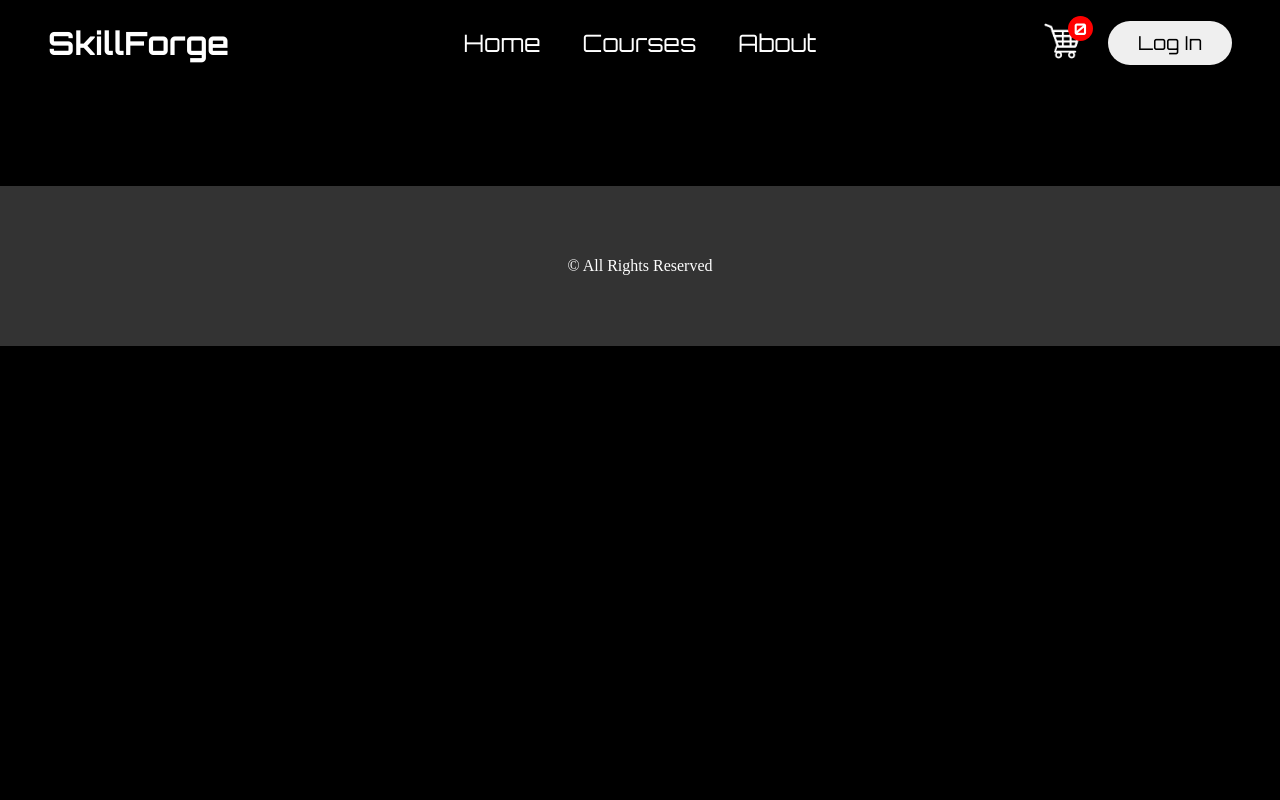
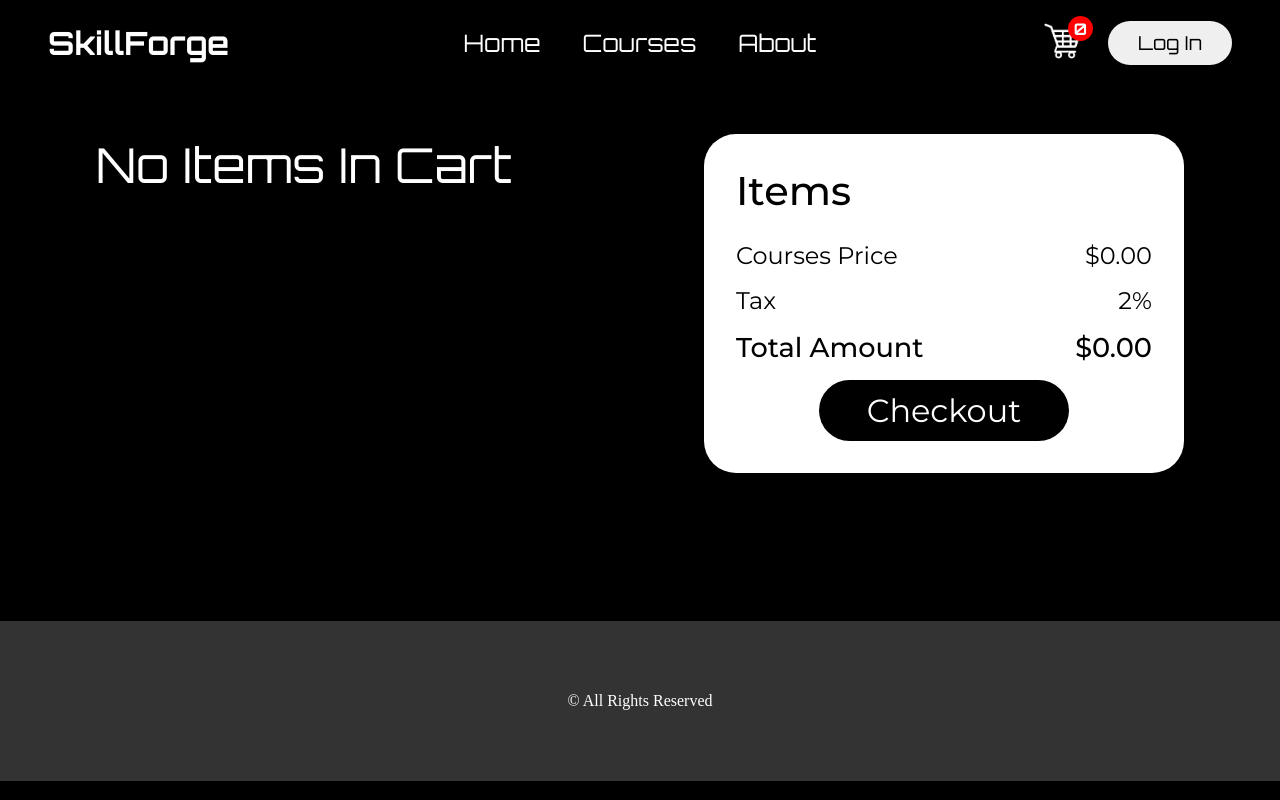
Before and after one commit to Gujigventsadze/SkillForge-Course-Website, a React (Vite) app: page /cart in a window 1280 px wide. Built offline with nearby package versions, Linux system fonts and the light colour scheme.

Commit message:
Added cart page fully functional

```diff
--- a/src/App.css
+++ b/src/App.css
@@ -8,9 +8,31 @@
     padding: 2rem;
     justify-items: center;
 }
+.main-cart-container {
+    box-sizing: border-box;
+    padding: 3rem 0;
+    display: flex;
+    justify-content: space-around;
+}
+.cart-items {
+    display: flex;
+    flex-direction: column;
+    gap: 1rem;
+}
+
+.no-items {
+    font-size: 3rem;
+    font-family: "Orbitron";
+    text-align: center;
+}
 @media (max-width: 1025px) {
     .coursebox-grid {
         grid-template-columns: repeat(2, 1fr);
+    }
+    .main-cart-container {
+        flex-direction: column;
+        align-items: center;
+        gap: 3rem;
     }
 }
 @media (max-width: 769px) {
--- a/src/App.tsx
+++ b/src/App.tsx
@@ -3,6 +3,8 @@ import Navbar from "./Components/Navbar/Navbar";
 import { BrowserRouter, Route, Routes } from "react-router-dom";
 import Homepage from "./Pages/Homepage";
 import Footer from "./Components/Footer/Footer";
+import Coursepage from "./Pages/Coursepage";
+import Cart from "./Pages/Cart";
 
 function App() {
   return (
@@ -10,6 +12,8 @@ function App() {
       <Navbar />
       <Routes>
         <Route path="/" element={<Homepage />} />
+        <Route path="/cart" element={<Cart />} />
+        <Route path="/course-page" element={<Coursepage />} />
       </Routes>
       <Footer />
     </BrowserRouter>
--- /dev/null
+++ b/src/Components/CartItem/CartItem.css
@@ -0,0 +1,87 @@
+.cartitem-container {
+    display: flex;
+    font-family: "Montserrat";
+    align-items: center;
+    gap: 3rem;
+    background-color: rgb(139, 139, 139);
+    width: 45rem;
+    color: black;
+    border-radius: 7.5rem;
+    box-sizing: border-box;
+    padding: 1rem;
+}
+.cartitem-left img {
+    height: 15rem;
+    width: 15rem;
+    object-fit: cover;
+    border-radius: 50%;
+}
+.cartitem-right {
+    display: flex;
+    flex-direction: column;
+    gap: 2rem;
+    box-sizing: border-box;
+}
+.cartitem-title {
+    font-size: 2.5rem;
+    font-weight: 500;
+}
+.cartitem-length {
+    display: flex;
+    gap: 6px;
+}
+.cartitem-length img {
+    height: 20px;
+}
+.cartitem-price {
+    font-size: 1.5rem;
+    font-weight: bold;
+}
+.trash-can,
+.cartitem-left {
+    flex: 1;
+}
+.cartitem-right {
+    flex: 3;
+}
+.trash-can {
+    display: flex;
+    justify-content: center;
+}
+.trash-can img {
+    height: 4rem;
+    cursor: pointer;
+    transition: 0.2s;
+}
+.trash-can img:hover {
+    opacity: 0.7;
+}
+.trash-can img:active {
+    opacity: 0.6;
+}
+
+@media (max-width: 426px) {
+    .cartitem-container {
+        flex-direction: column;
+        width: 25rem;
+        align-items: center;
+        border-radius: 2rem;
+    }
+    .cartitem-title {
+        text-align: center;
+    }
+    .cartitem-right {
+        align-items: center;
+        gap: 1rem;
+    }
+}
+@media (max-width: 376px) {
+    .cartitem-container {
+        width: 22rem;
+    }
+}
+@media (max-width: 321px) {
+    .cartitem-container {
+        width: 19rem;
+    }
+}
--- /dev/null
+++ b/src/Components/CartItem/CartItem.tsx
@@ -0,0 +1,40 @@
+import "./CartItem.css";
+import time from "../../assets/clock.png";
+import trash from "../../assets/trash-can.png";
+
+interface CartItemProps {
+  img: string;
+  title: string;
+  duration: number;
+  price: number;
+  onRemove: () => void;
+}
+
+const CartItem: React.FC<CartItemProps> = ({
+  img,
+  title,
+  duration,
+  price,
+  onRemove,
+}) => {
+  return (
+    <div className="cartitem-container">
+      <div className="cartitem-left">
+        <img src={img} />
+      </div>
+      <div className="cartitem-right">
+        <div className="cartitem-title">{title}</div>
+        <div className="cartitem-length">
+          <img src={time} />
+          <div>{duration} Months</div>
+        </div>
+        <div className="cartitem-price">${price.toFixed(2)}</div>
+      </div>
+      <div className="trash-can" onClick={onRemove}>
+        <img src={trash} />
+      </div>
+    </div>
+  );
+};
+
+export default CartItem;
--- /dev/null
+++ b/src/Components/CartTotal/CartTotal.css
@@ -0,0 +1,66 @@
+.carttotal-container {
+    display: flex;
+    flex-direction: column;
+    background-color: #fff;
+    color: black;
+    width: 30rem;
+    box-sizing: border-box;
+    padding: 2rem;
+    border-radius: 2rem;
+    font-family: "Montserrat";
+    gap: 1rem;
+}
+
+.total-course-list {
+    display: flex;
+    flex-direction: column;
+    gap: 10px;
+}
+.course-titles {
+    font-size: 2.5rem;
+    font-weight: 500;
+}
+.course-list {
+    display: flex;
+    gap: 6px;
+}
+.course-list div {
+    color: gray;
+}
+.total-courses,
+.total-tax,
+.total-amount {
+    display: flex;
+    justify-content: space-between;
+    font-size: 1.5rem;
+}
+.total-amount {
+    font-size: 1.7rem;
+    font-weight: 500;
+}
+.checkout-btn {
+    display: flex;
+    justify-content: center;
+    margin-top: 20  px;
+}
+
+@media (max-width: 426px) {
+    .carttotal-container {
+        width: 25rem;
+    }
+}
+@media (max-width: 376px) {
+    .carttotal-container {
+        width: 23rem;
+        padding: 1.2rem;
+    }
+    .total-amount {
+        font-size: 1.5rem;
+    }
+}
+@media (max-width: 321px) {
+    .carttotal-container {
+        width: 19rem;
+        padding: 1rem;
+    }
+}
--- /dev/null
+++ b/src/Components/CartTotal/CartTotal.tsx
@@ -0,0 +1,39 @@
+import "./CartTotal.css";
+import CheckoutButton from "../CheckoutButton/CheckoutButton";
+import { useCart } from "../../Context/CartContext";
+
+const CartTotal = () => {
+  const { cart } = useCart();
+
+  const totalPrice = cart.reduce((acc, item) => acc + item.price, 0);
+
+  return (
+    <div className="carttotal-container">
+      <div className="total-course-list">
+        <div className="course-titles">Items</div>
+        <div className="course-list">
+          {cart.map((item) => (
+            <div key={item.id}>{item.title} | </div>
+          ))}
+        </div>
+      </div>
+      <div className="total-courses">
+        <div>Courses Price</div>
+        <div>${totalPrice.toFixed(2)}</div>
+      </div>
+      <div className="total-tax">
+        <div>Tax</div>
+        <div>2%</div>
+      </div>
+      <div className="total-amount">
+        <div>Total Amount</div>
+        <div>${(totalPrice * 1.02).toFixed(2)}</div>
+      </div>
+      <div className="checkout-btn">
+        <CheckoutButton>Checkout</CheckoutButton>
+      </div>
+    </div>
+  );
+};
+
+export default CartTotal;
--- /dev/null
+++ b/src/Components/CheckoutButton/CheckoutButton.tsx
@@ -0,0 +1,12 @@
+import { ReactNode } from "react";
+import "../PrimaryButton/PrimaryButton.css";
+
+interface CheckoutBtnProps {
+  children: ReactNode;
+}
+
+const CheckoutButton: React.FC<CheckoutBtnProps> = ({ children }) => {
+  return <button id="checkout-btn">{children}</button>;
+};
+
+export default CheckoutButton;
--- a/src/Components/PrimaryButton/PrimaryButton.css
+++ b/src/Components/PrimaryButton/PrimaryButton.css
@@ -34,3 +34,21 @@
 #blurry-btn:active {
     background-color: rgba(255, 255, 255, 0.2);
 }
+
+#checkout-btn {
+    border: none;
+    font-size: 2rem;
+    padding: 0.7rem 3rem;
+    background-color: black;
+    color: white;
+    border-radius: 3rem;
+    cursor: pointer;
+    font-family: "Montserrat";
+    transition: 0.2s;
+}
+#checkout-btn:hover {
+    opacity: 0.7;
+}
+#checkout-btn:active {
+    opacity: 0.5;
+}
--- a/src/Context/CartContext.tsx
+++ b/src/Context/CartContext.tsx
@@ -13,11 +13,13 @@ interface CartItem {
 interface CartContextType {
   cart: CartItem[];
   addToCart: (item: CartItem) => string;
+  removeFromCart: (id: number) => void;
 }
 
 const initialState: CartContextType = {
   cart: [],
   addToCart: () => "",
+  removeFromCart: () => {},
 };
 
 const CartContext = createContext<CartContextType>(initialState);
@@ -36,8 +38,12 @@ export const CartProvider: React.FC<{ children: ReactNode }> = ({
     }
   };
 
+  const removeFromCart = (id: number): void => {
+    setCart((prevCart) => prevCart.filter((i) => i.id !== id));
+  };
+
   return (
-    <CartContext.Provider value={{ cart, addToCart }}>
+    <CartContext.Provider value={{ cart, addToCart, removeFromCart }}>
       {children}
     </CartContext.Provider>
   );
--- /dev/null
+++ b/src/Pages/Cart.tsx
@@ -0,0 +1,33 @@
+import CartItem from "../Components/CartItem/CartItem";
+import CartTotal from "../Components/CartTotal/CartTotal";
+import { useCart } from "../Context/CartContext";
+
+const Cart = () => {
+  const { cart, removeFromCart } = useCart();
+
+  return (
+    <div className="main-cart-container">
+      {cart.length > 0 ? (
+        <div className="cart-items">
+          {cart.map((item) => (
+            <CartItem
+              key={item.id}
+              title={item.title}
+              price={item.price}
+              duration={item.duration}
+              img={item.img}
+              onRemove={() => removeFromCart(item.id)}
+            />
+          ))}
+        </div>
+      ) : (
+        <div className="no-items">No Items In Cart</div>
+      )}
+      <div>
+        <CartTotal />
+      </div>
+    </div>
+  );
+};
+
+export default Cart;
--- /dev/null
+++ b/src/Pages/Coursepage.tsx
@@ -0,0 +1,5 @@
+const Coursepage = () => {
+  return <div>Coursepage</div>;
+};
+
+export default Coursepage;
```
Also changed, not shown: src/assets/trash-can.png (added).
